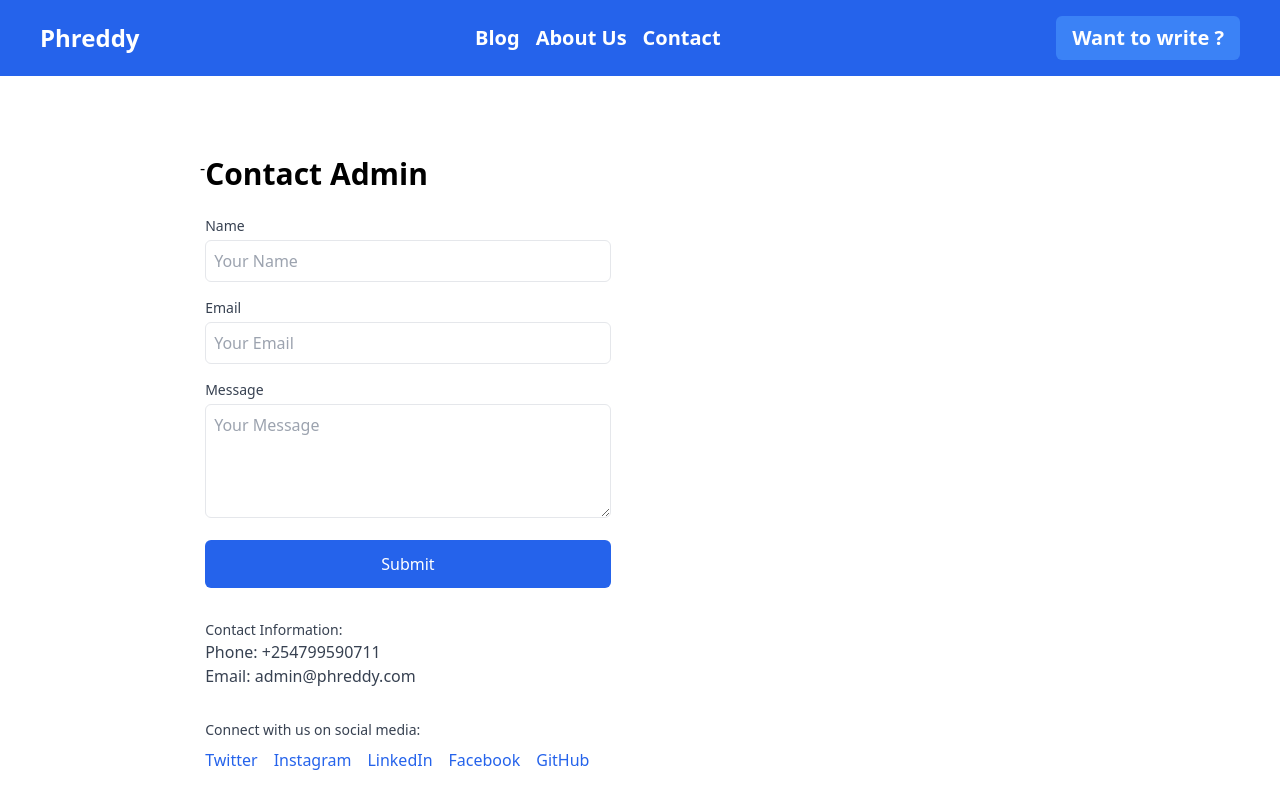
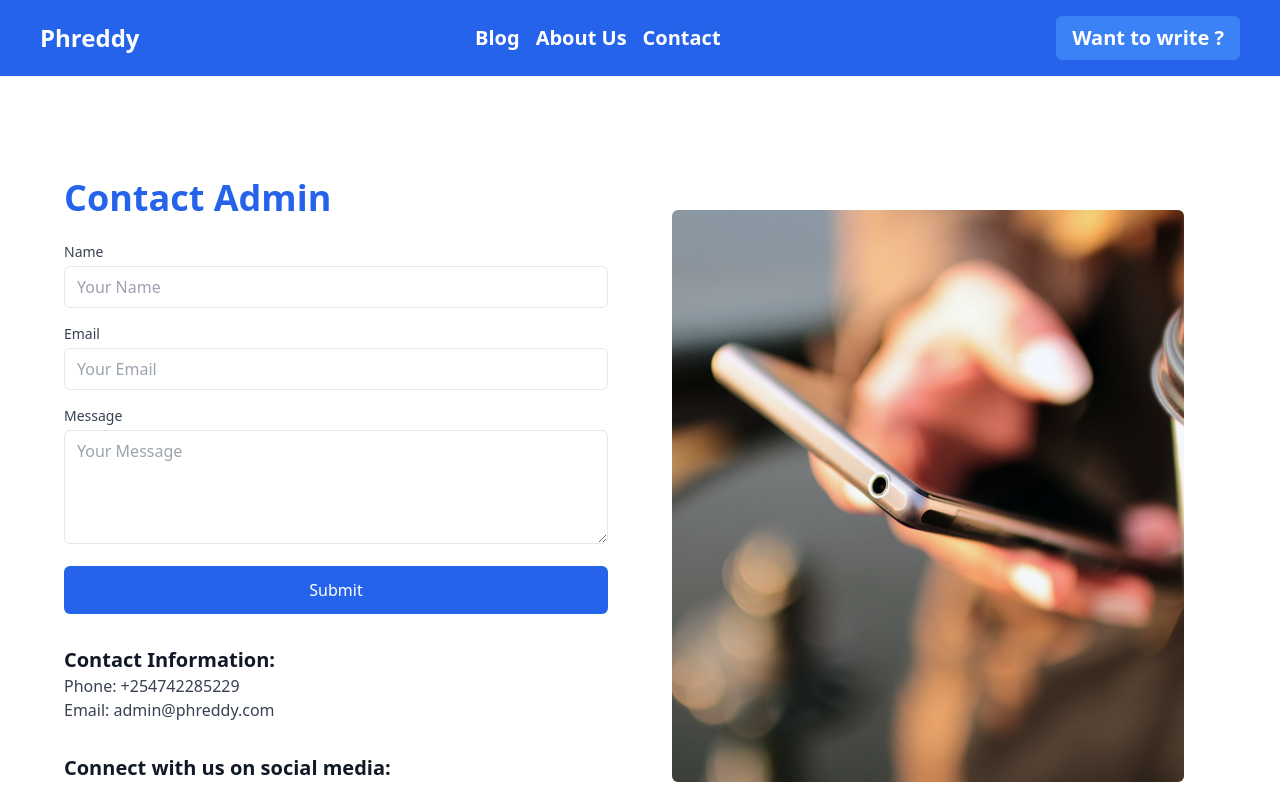
Before and after one commit to Olosko23/Blog-Client, a React (Vite) app: page /contact in a window 1280 px wide. Shown: the top 794 px of the page. Built offline with nearby package versions, Linux system fonts and the light colour scheme.

Commit message:
'clean2'

```diff
--- a/src/App.jsx
+++ b/src/App.jsx
@@ -5,7 +5,7 @@ import Footer from "./components/Footer";
 import About from "./pages/About/About";
 import Blog from "./pages/Blog/Blog";
 import Blogs from "./pages/Blog/Blogs";
-import Contact from "./pages/contact/Contact";
+import Contact from "./pages/Contact/Contact";
 import Login from "./pages/Auth/Login";
 import Signup from "./pages/Auth/Signup";
 import ResetPassword from "./pages/Auth/resetPassword";
--- a/src/pages/About/About.jsx
+++ b/src/pages/About/About.jsx
@@ -1,19 +1,19 @@
 import React from "react";
-//import Con2 from "../../assets/con2.webp";
+import Con2 from "../../assets/con2.jpg";
 
 const About = () => {
   return (
     <div className="flex min-h-screen items-center justify-center mt-24">
       <div className="w-full max-w-4xl p-8">
-        <h2 className="text-3xl font-bold mb-6">About Phreddy</h2>
+        {/* <h2 className="text-3xl font-bold mb-6">About Phreddy</h2>*/}
 
         {/* Image */}
         <div className="mb-8">
-          {/*<img
+          <img
             src={Con2}
             alt="About Us"
             className="w-[50%] h-auto max-h-[40vh] rounded-md"
-  />*/}
+          />
         </div>
 
         <p className="text-gray-700 leading-relaxed">
--- a/src/pages/Contact/Contact.jsx
+++ b/src/pages/Contact/Contact.jsx
@@ -1,19 +1,22 @@
-//import Con from "../../assets/con.webp";
+import React from "react";
+import Con from "../../assets/con1.jpg";
 
 const Contact = () => {
   return (
-    <div className="flex min-h-screen items-center justify-center mt-8 md:mt-16">
-      <div className="flex w-full max-w-4xl mx-auto px-2">
-        {/* Left Side - Contact Form and Social Links */}-
+    <div className="flex min-h-screen max-w-6xl mx-auto items-center justify-center mt-12 md:mt-24">
+      <div className="flex w-full">
+        {/* Left Side - Contact Form and Social Links */}
         <div className="w-full md:w-1/2 pr-8">
-          <h2 className="text-3xl font-bold mb-6">Contact Admin</h2>
+          <h2 className="text-4xl font-bold mb-6 text-blue-600">
+            Contact Admin
+          </h2>
 
           {/* Contact Form */}
           <form className="space-y-4">
-            <div>
+            <div className="mb-4">
               <label
                 htmlFor="name"
-                className="block text-sm font-medium text-gray-700"
+                className="block text-sm font-medium text-gray-700 mb-1"
               >
                 Name
               </label>
@@ -21,16 +24,16 @@ const Contact = () => {
                 type="text"
                 id="name"
                 name="name"
-                className="mt-1 p-2 w-full border rounded-md"
+                className="w-full px-3 py-2 border rounded-md focus:outline-none focus:ring focus:border-blue-500"
                 placeholder="Your Name"
                 required
               />
             </div>
 
-            <div>
+            <div className="mb-4">
               <label
                 htmlFor="email"
-                className="block text-sm font-medium text-gray-700"
+                className="block text-sm font-medium text-gray-700 mb-1"
               >
                 Email
               </label>
@@ -38,16 +41,16 @@ const Contact = () => {
                 type="email"
                 id="email"
                 name="email"
-                className="mt-1 p-2 w-full border rounded-md"
+                className="w-full px-3 py-2 border rounded-md focus:outline-none focus:ring focus:border-blue-500"
                 placeholder="Your Email"
                 required
               />
             </div>
 
-            <div>
+            <div className="mb-4">
               <label
                 htmlFor="message"
-                className="block text-sm font-medium text-gray-700"
+                className="block text-sm font-medium text-gray-700 mb-1"
               >
                 Message
               </label>
@@ -55,7 +58,7 @@ const Contact = () => {
                 id="message"
                 name="message"
                 rows="4"
-                className="mt-1 p-2 w-full border rounded-md"
+                className="w-full px-3 py-2 border rounded-md focus:outline-none focus:ring focus:border-blue-500"
                 placeholder="Your Message"
                 required
               ></textarea>
@@ -71,46 +74,47 @@ const Contact = () => {
 
           {/* Contact Information */}
           <div className="mt-8">
-            <p className="text-sm font-medium text-gray-700">
+            <p className="text-xl font-semibold text-gray-900">
               Contact Information:
             </p>
-            <p className="text-gray-700">Phone: +254799590711</p>
+            <p className="text-gray-700">Phone: +254742285229</p>
             <p className="text-gray-700">Email: admin@phreddy.com</p>
           </div>
+
           {/* Social Media Links */}
           <div className="mt-8">
-            <p className="text-sm font-medium text-gray-700">
+            <p className="text-xl font-semibold text-gray-900">
               Connect with us on social media:
             </p>
             <div className="flex space-x-4 mt-2">
               {/* Replace these links with the actual URLs */}
-              <a href="#" className="text-blue-600 hover:underline">
+              <a href="#" className="social-link">
                 Twitter
               </a>
-              <a href="#" className="text-blue-600 hover:underline">
+              <a href="#" className="social-link">
                 Instagram
               </a>
-              <a href="#" className="text-blue-600 hover:underline">
+              <a href="#" className="social-link">
                 LinkedIn
               </a>
-              <a href="#" className="text-blue-600 hover:underline">
+              <a href="#" className="social-link">
                 Facebook
               </a>
-              <a href="#" className="text-blue-600 hover:underline">
+              <a href="#" className="social-link">
                 GitHub
               </a>
             </div>
           </div>
         </div>
+
         {/* Right Side - Graphic */}
         <div className="hidden md:flex w-1/2">
           <div className="h-full p-8">
-            {/*
             <img
               src={Con}
               alt="Illustration"
               className="object-cover w-full h-full rounded-md"
-  />*/}
+            />
           </div>
         </div>
       </div>
```
Also changed, not shown: src/assets/con1.jpg (added), src/assets/con2.jpg (added).
